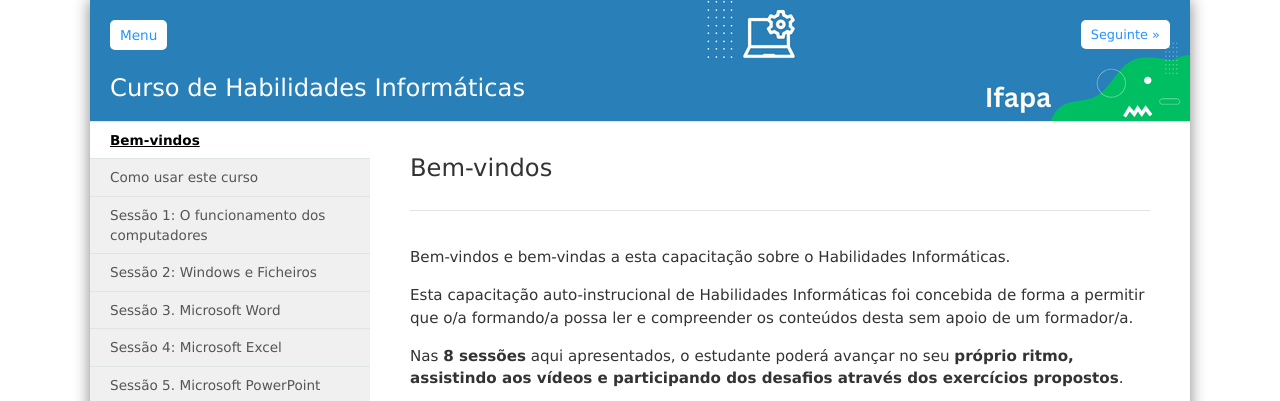
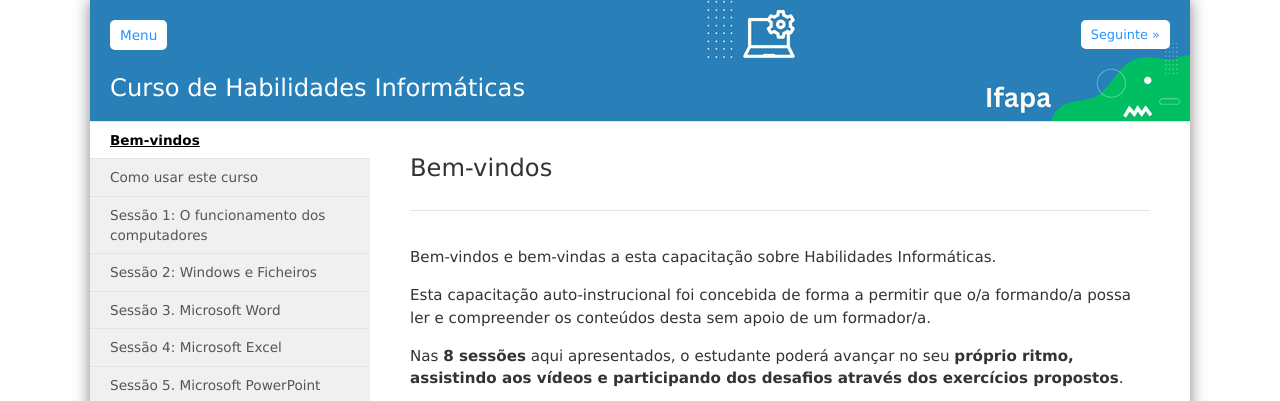
Before and after one commit to Ifapa/habilidades-Informaticas, a plain HTML site: page index.html in a window 1280 px wide. Shown: the top 401 px of the page. Drawn offline with Linux system fonts and the light colour scheme.

Commit message:
index.html

```diff
--- a/index.html
+++ b/index.html
@@ -196,8 +196,8 @@
 <article class="iDevice_wrapper textIdevice" id="id4">
 <div class="iDevice emphasis0" >
 <div id="ta4_121_2" class="block iDevice_content">
-<div class="exe-text"><p>Bem-vindos e bem-vindas a esta capacitação sobre o Habilidades Informáticas.</p>
-<p>Esta capacitação auto-instrucional de Habilidades Informáticas foi concebida de forma a permitir que o/a formando/a possa ler e compreender os conteúdos desta sem apoio de um formador/a.</p>
+<div class="exe-text"><p>Bem-vindos e bem-vindas a esta capacitação sobre Habilidades Informáticas.</p>
+<p>Esta capacitação auto-instrucional foi concebida de forma a permitir que o/a formando/a possa ler e compreender os conteúdos desta sem apoio de um formador/a.</p>
 <p>Nas <strong>8 sessões</strong> aqui apresentados, o estudante poderá avançar no seu <strong>próprio ritmo, assistindo aos vídeos e participando dos desafios através dos exercícios propostos</strong>.</p>
 <p>A capacitação está dirigida especialmente para os funcionários e funcionárias da administração pública em Moçambique. No entanto, toda pessoa interessada irá beneficiar-se da formação.</p>
 <p><img src="003_male_-_fem_prep_presentations_W_(1).png" alt="" width="710" height="305" style="display: block; margin-left: auto; margin-right: auto;" /></p>
```
